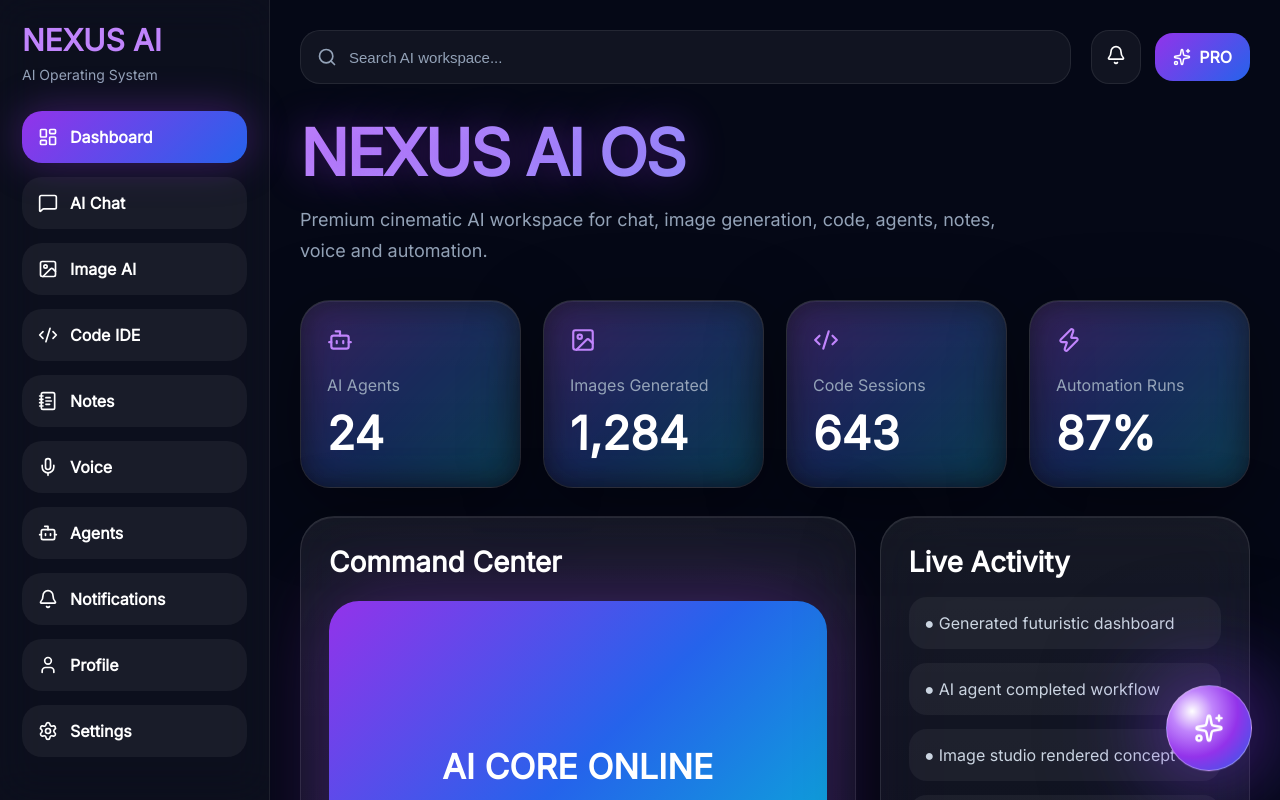
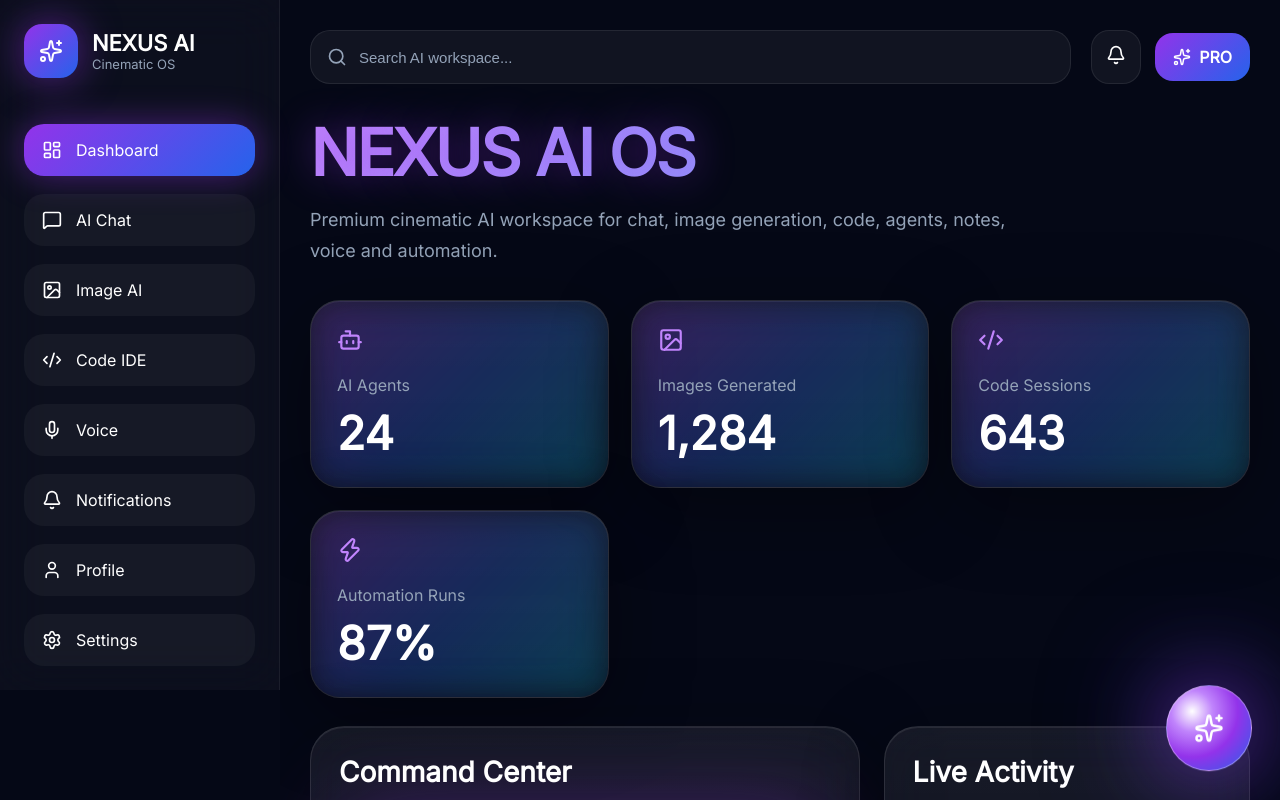
Before and after one commit to myaiapp2026/nexus-ai, a React (Vite) app: page /dashboard in a window 1280 px wide. Shown: the top 800 px of the page. Built offline with nearby package versions, Linux system fonts and the light colour scheme.

Commit message:
Upgrade premium sidebar UI

```diff
--- a/src/components/Sidebar.jsx
+++ b/src/components/Sidebar.jsx
@@ -1,83 +1,109 @@
-import { Link, useLocation } from "react-router-dom"
-import { motion } from "framer-motion"
 import {
   LayoutDashboard,
   MessageSquare,
   Image,
   Code2,
-  NotebookText,
   Mic,
-  Bot,
+  Bell,
   Settings,
-  Bell,
-  User
+  User,
+  Sparkles
 } from "lucide-react"
 
-export default function Sidebar() {
-  const location = useLocation()
+import { NavLink } from "react-router-dom"
 
-  const items = [
-    { name:"Dashboard", path:"/dashboard", icon:LayoutDashboard },
-    { name:"AI Chat", path:"/chat", icon:MessageSquare },
-    { name:"Image AI", path:"/image", icon:Image },
-    { name:"Code IDE", path:"/code", icon:Code2 },
-    { name:"Notes", path:"/notes", icon:NotebookText },
-    { name:"Voice", path:"/voice", icon:Mic },
-    { name:"Agents", path:"/agents", icon:Bot },
-    { name:"Notifications", path:"/notifications", icon:Bell },
-    { name:"Profile", path:"/profile", icon:User },
-    { name:"Settings", path:"/settings", icon:Settings }
+const links = [
+  { name:"Dashboard", icon:LayoutDashboard, path:"/dashboard" },
+  { name:"AI Chat", icon:MessageSquare, path:"/chat" },
+  { name:"Image AI", icon:Image, path:"/image" },
+  { name:"Code IDE", icon:Code2, path:"/code" },
+  { name:"Voice", icon:Mic, path:"/voice" },
+  { name:"Notifications", icon:Bell, path:"/notifications" },
+  { name:"Profile", icon:User, path:"/profile" },
+  { name:"Settings", icon:Settings, path:"/settings" }
 ]
 
+export default function Sidebar() {
   return (
-    <aside style={{
-      width:"270px",
-      minHeight:"100vh",
-      background:"rgba(255,255,255,0.03)",
-      borderRight:"1px solid rgba(255,255,255,0.08)",
-      padding:"22px",
-      backdropFilter:"blur(20px)"
+    <aside
+      className="hide-mobile"
+      style={{
+        width:"280px",
+        padding:"24px",
+        display:"flex",
+        flexDirection:"column",
+        gap:"18px",
+        borderRight:"1px solid rgba(255,255,255,.06)",
+        background:"rgba(255,255,255,.03)",
+        backdropFilter:"blur(24px)"
+      }}
+    >
+      <div style={{
+        display:"flex",
+        alignItems:"center",
+        gap:"14px",
+        marginBottom:"28px"
       }}>
-      <h1 style={{color:"#c084fc",marginBottom:"8px",fontSize:"30px"}}>
+        <div style={{
+          width:"54px",
+          height:"54px",
+          borderRadius:"18px",
+          background:"linear-gradient(135deg,#9333ea,#2563eb)",
+          display:"grid",
+          placeItems:"center",
+          boxShadow:"0 0 40px rgba(147,51,234,.55)"
+        }}>
+          <Sparkles color="white" />
+        </div>
+
+        <div>
+          <h1 style={{
+            margin:0,
+            fontSize:"22px",
+            fontWeight:"900"
+          }}>
             NEXUS AI
           </h1>
 
-      <p style={{color:"#94a3b8",fontSize:"14px",marginBottom:"28px"}}>
-        AI Operating System
+          <p style={{
+            margin:0,
+            color:"#94a3b8",
+            fontSize:"13px"
+          }}>
+            Cinematic OS
           </p>
+        </div>
+      </div>
 
-      <div style={{display:"grid",gap:"14px"}}>
-        {items.map((item,index)=>{
-          const active = location.pathname === item.path
-          const Icon = item.icon
+      {links.map(link=>{
+        const Icon = link.icon
 
         return (
-            <Link key={index} to={item.path} style={{textDecoration:"none"}}>
-              <motion.div
-                whileHover={{scale:1.03,x:4}}
-                style={{
-                  padding:"16px",
-                  borderRadius:"20px",
-                  background:active
-                    ?"linear-gradient(135deg,#9333ea,#2563eb)"
-                    :"rgba(255,255,255,0.05)",
-                  color:"white",
-                  fontWeight:"600",
+          <NavLink
+            key={link.name}
+            to={link.path}
+            style={({isActive})=>({
               display:"flex",
               alignItems:"center",
-                  gap:"12px",
-                  boxShadow:active
-                    ?"0 0 40px rgba(147,51,234,0.35)"
-                    :"none"
-                }}
+              gap:"14px",
+              padding:"16px 18px",
+              borderRadius:"20px",
+              textDecoration:"none",
+              color:"white",
+              background:isActive
+                ? "linear-gradient(135deg,#9333ea,#2563eb)"
+                : "rgba(255,255,255,.04)",
+              transition:"0.3s",
+              boxShadow:isActive
+                ? "0 0 35px rgba(147,51,234,.45)"
+                : "none"
+            })}
           >
             <Icon size={20} />
-                {item.name}
-              </motion.div>
-            </Link>
+            {link.name}
+          </NavLink>
         )
       })}
-      </div>
     </aside>
   )
 }
```
Lines whose indentation alone changed are shown as unchanged.
